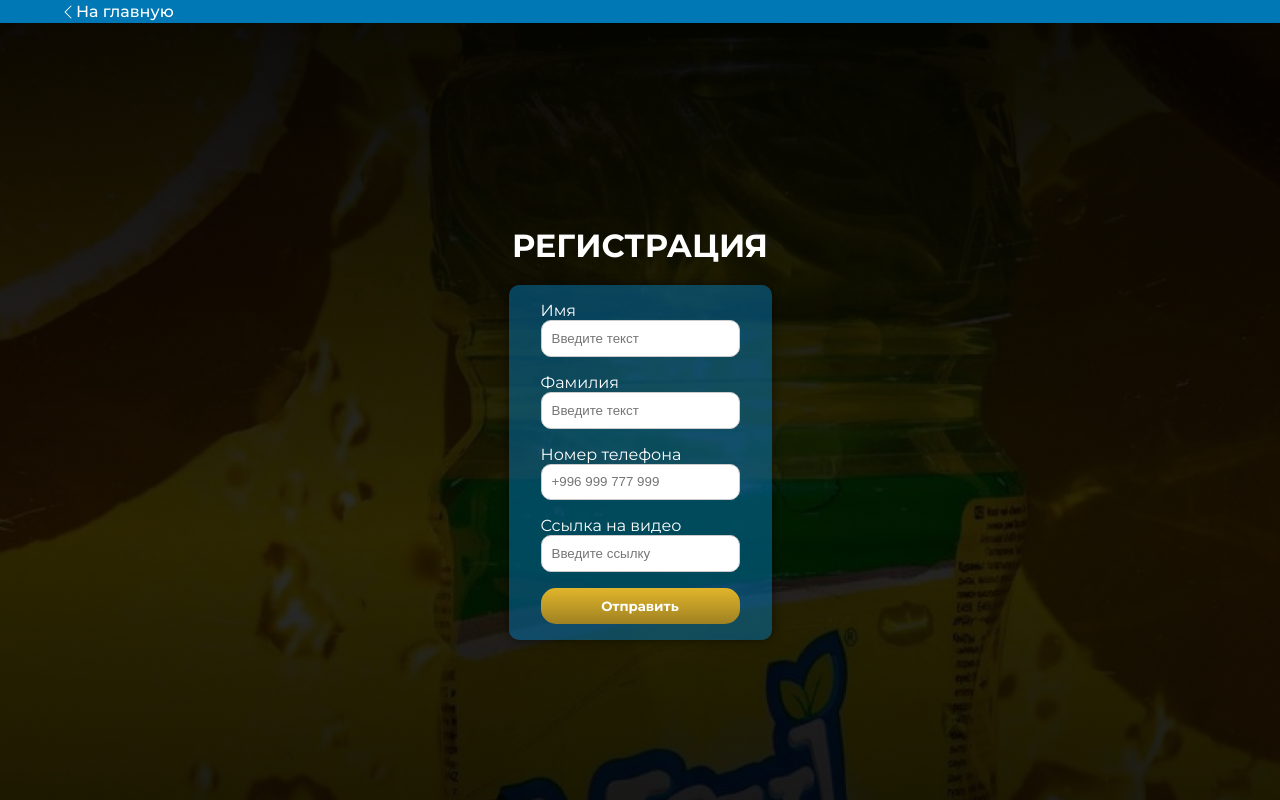
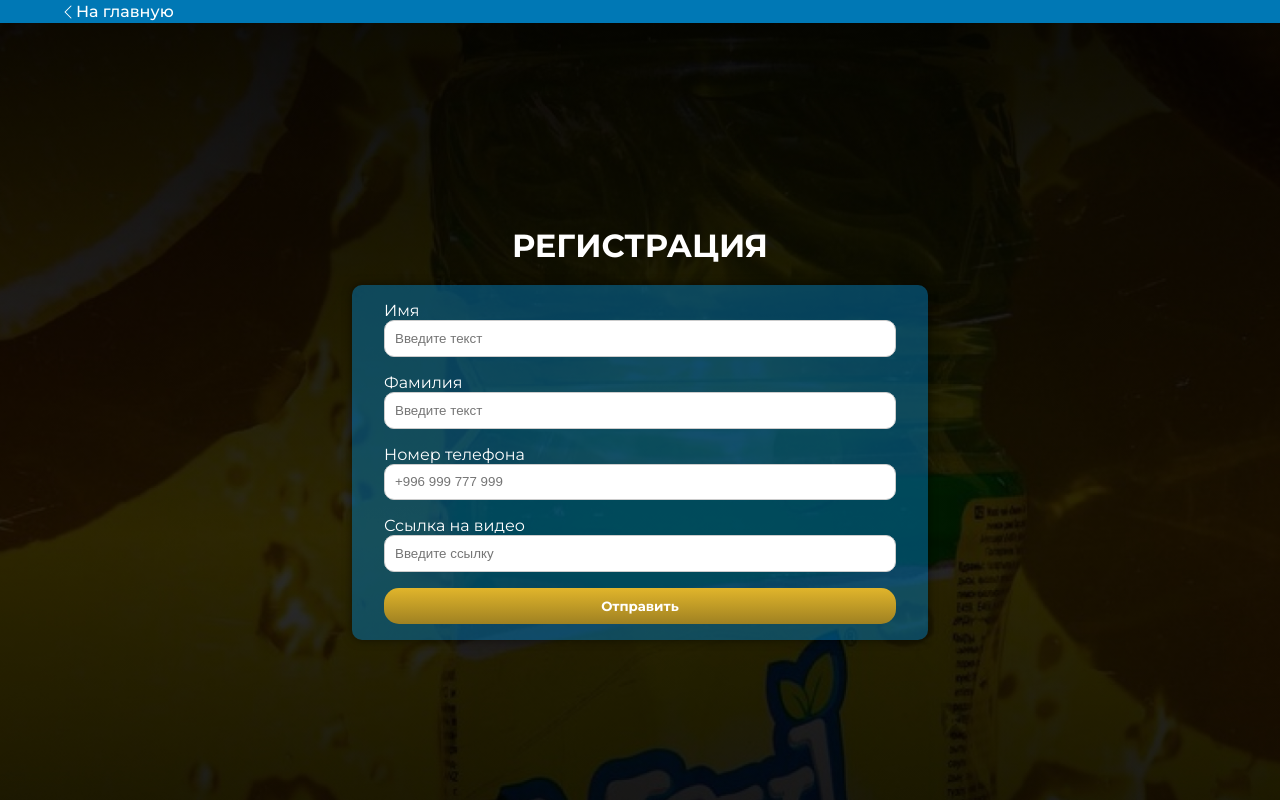
Before and after one commit to EnderKru/bobby-mobilography, a React (Vite) app: page /signup in a window 1280 px wide. Shown: the top 800 px of the page. Built offline with nearby package versions, Linux system fonts and the light colour scheme; a web font is replaced by a local one.

Commit message:
input fix

```diff
--- a/src/pages/signUpPage/signUpPage.css
+++ b/src/pages/signUpPage/signUpPage.css
@@ -4,6 +4,9 @@
   font-family: Montserrat, sans-serif;
   /* background: url("../../assets/colabackground.svg");
   background-size: cover; */
+}
+.regFrom_inpblock input {
+  padding: 12px 10px;
 }
 .header-logo {
   display: flex;
@@ -94,9 +97,9 @@
   border: 5px rgb(255, 255, 255) solid;
 }
 .regFrom_inp {
-  width: 100%;
+  width: 40vmax;
   height: 2.3rem;
-  padding-left: 1rem;
+
   margin-bottom: 1rem;
   border: 1px solid #ccc;
   border-radius: 10px;
@@ -136,9 +139,7 @@
   color: green;
   margin-bottom: 10px;
 }
-.regFrom_inpblock input {
-  padding: 12px 10px;
-}
+
 .error{
   font-size: 14px;
   font-weight: 700;
@@ -175,6 +176,9 @@
 @media (max-width: 1125px) {
   .registration-form {
     width: 70%;
+  }
+  .regFrom_inp{
+    width: 100%;
   }
 }
 
--- a/src/pages/signUpPage/signUpPage.jsx
+++ b/src/pages/signUpPage/signUpPage.jsx
@@ -46,7 +46,7 @@ const RegistrationForm = () => {
 
     try {
       // Simulate sending data to the server
-      const response = await fetch("http://217.151.230.35:200/register_mob/", {
+      const response = await fetch("http://217.151.230.35:200/register_mob", {
         method: "POST",
         body: JSON.stringify(formData),
         headers: { "Content-Type": "application/json" },
```
